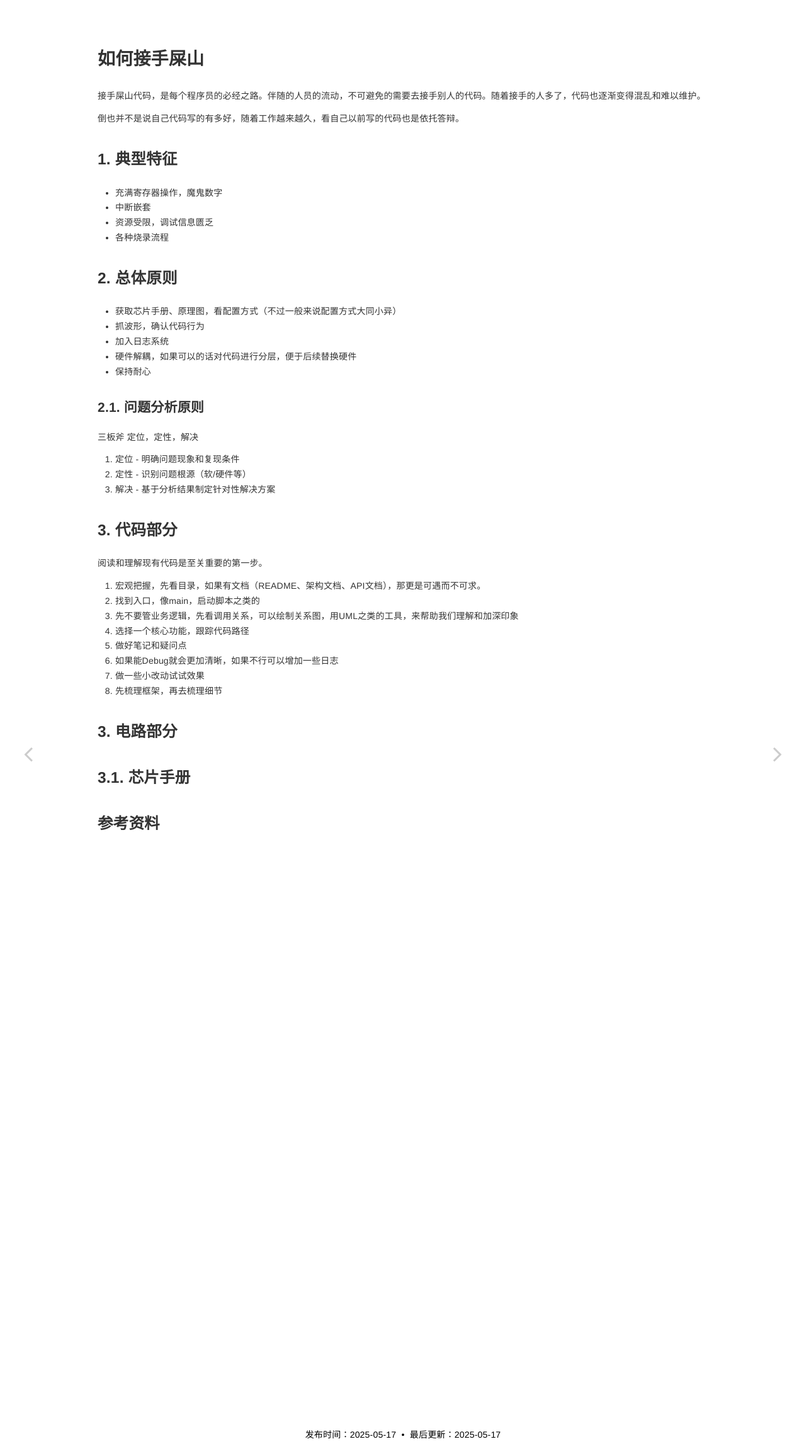
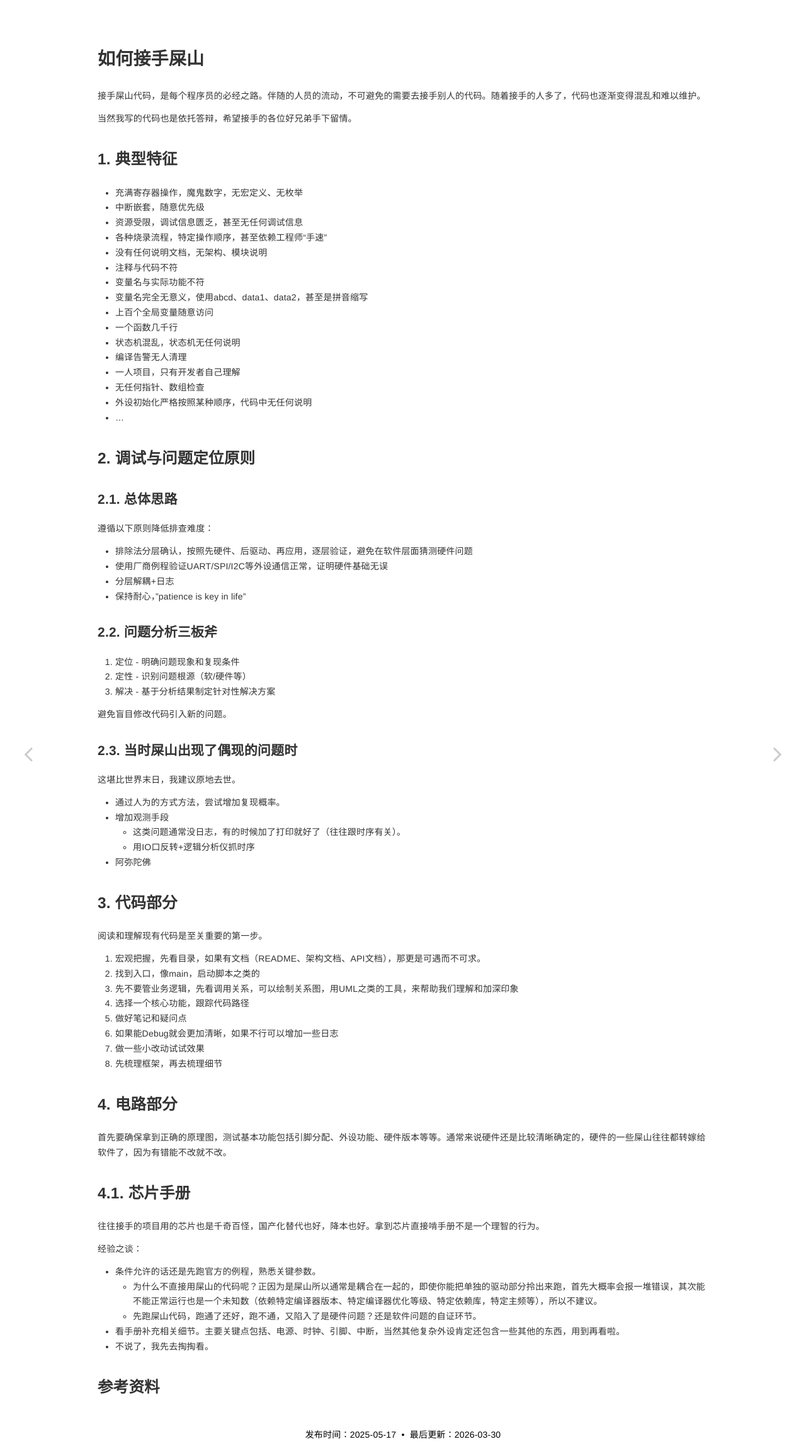
Before and after one commit to YooyoJin/yooyojin.github.io, a Jekyll site: the page built from _posts/2025-05-17-eat_shit.md, in a window 1280 px wide. Shown: the whole page at 63% size. Built offline with Jekyll 4.4.1, drawn with Linux system fonts in a browser that asks for light colours.

Commit message:
<feature> 处理屎山填坑，总结目前以来的经验

```diff
--- a/_posts/2025-05-17-eat_shit.md
+++ b/_posts/2025-05-17-eat_shit.md
@@ -2,7 +2,7 @@
 title: 如何接手屎山
 author: YooyoJin
 date: 2025-05-17
-last_modified_at: 2025-05-17
+last_modified_at: 2026-03-30
 category: Jekyll
 layout: post
 mermaid: true
@@ -10,29 +10,54 @@ mermaid: true
 
 接手屎山代码，是每个程序员的必经之路。伴随的人员的流动，不可避免的需要去接手别人的代码。随着接手的人多了，代码也逐渐变得混乱和难以维护。
 
-倒也并不是说自己代码写的有多好，随着工作越来越久，看自己以前写的代码也是依托答辩。
+当然我写的代码也是依托答辩，希望接手的各位好兄弟手下留情。
 
 ## 1. 典型特征
 
-- 充满寄存器操作，魔鬼数字
-- 中断嵌套
-- 资源受限，调试信息匮乏
-- 各种烧录流程
+- 充满寄存器操作，魔鬼数字，无宏定义、无枚举
+- 中断嵌套，随意优先级
+- 资源受限，调试信息匮乏，甚至无任何调试信息
+- 各种烧录流程，特定操作顺序，甚至依赖工程师“手速”
+- 没有任何说明文档，无架构、模块说明
+- 注释与代码不符
+- 变量名与实际功能不符
+- 变量名完全无意义，使用abcd、data1、data2，甚至是拼音缩写
+- 上百个全局变量随意访问
+- 一个函数几千行
+- 状态机混乱，状态机无任何说明
+- 编译告警无人清理
+- 一人项目，只有开发者自己理解
+- 无任何指针、数组检查
+- 外设初始化严格按照某种顺序，代码中无任何说明
+- ...
 
-## 2. 总体原则
+## 2. 调试与问题定位原则
 
-- 获取芯片手册、原理图，看配置方式（不过一般来说配置方式大同小异）
-- 抓波形，确认代码行为
-- 加入日志系统
-- 硬件解耦，如果可以的话对代码进行分层，便于后续替换硬件
-- 保持耐心
+### 2.1. 总体思路
 
-### 2.1. 问题分析原则
+遵循以下原则降低排查难度：
+- 排除法分层确认，按照先硬件、后驱动、再应用，逐层验证，避免在软件层面猜测硬件问题
+- 使用厂商例程验证UART/SPI/I2C等外设通信正常，证明硬件基础无误
+- 分层解耦+日志
+- 保持耐心，"patience is key in life"
 
-三板斧 定位，定性，解决
+### 2.2. 问题分析三板斧
+
 1. 定位 - 明确问题现象和复现条件
-2. 定性 - 识别问题根源（软/硬件等）
-3. 解决 - 基于分析结果制定针对性解决方案
+1. 定性 - 识别问题根源（软/硬件等）
+1. 解决 - 基于分析结果制定针对性解决方案
+
+避免盲目修改代码引入新的问题。
+
+### 2.3. 当时屎山出现了偶现的问题时
+
+这堪比世界末日，我建议原地去世。
+
+- 通过人为的方式方法，尝试增加复现概率。
+- 增加观测手段
+    - 这类问题通常没日志，有的时候加了打印就好了（往往跟时序有关）。
+    - 用IO口反转+逻辑分析仪抓时序
+- 阿弥陀佛
 
 ## 3. 代码部分
 
@@ -46,9 +71,19 @@ mermaid: true
 1. 做一些小改动试试效果
 1. 先梳理框架，再去梳理细节
 
-## 3. 电路部分
+## 4. 电路部分
 
-## 3.1. 芯片手册
+首先要确保拿到正确的原理图，测试基本功能包括引脚分配、外设功能、硬件版本等等。通常来说硬件还是比较清晰确定的，硬件的一些屎山往往都转嫁给软件了，因为有错能不改就不改。
 
+## 4.1. 芯片手册
+
+往往接手的项目用的芯片也是千奇百怪，国产化替代也好，降本也好。拿到芯片直接啃手册不是一个理智的行为。
+
+经验之谈：
+- 条件允许的话还是先跑官方的例程，熟悉关键参数。
+    - 为什么不直接用屎山的代码呢？正因为是屎山所以通常是耦合在一起的，即使你能把单独的驱动部分拎出来跑，首先大概率会报一堆错误，其次能不能正常运行也是一个未知数（依赖特定编译器版本、特定编译器优化等级、特定依赖库，特定主频等），所以不建议。
+    - 先跑屎山代码，跑通了还好，跑不通，又陷入了是硬件问题？还是软件问题的自证环节。
+- 看手册补充相关细节。主要关键点包括、电源、时钟、引脚、中断，当然其他复杂外设肯定还包含一些其他的东西，用到再看啦。
+- 不说了，我先去掏掏看。
 
 ## 参考资料
```
